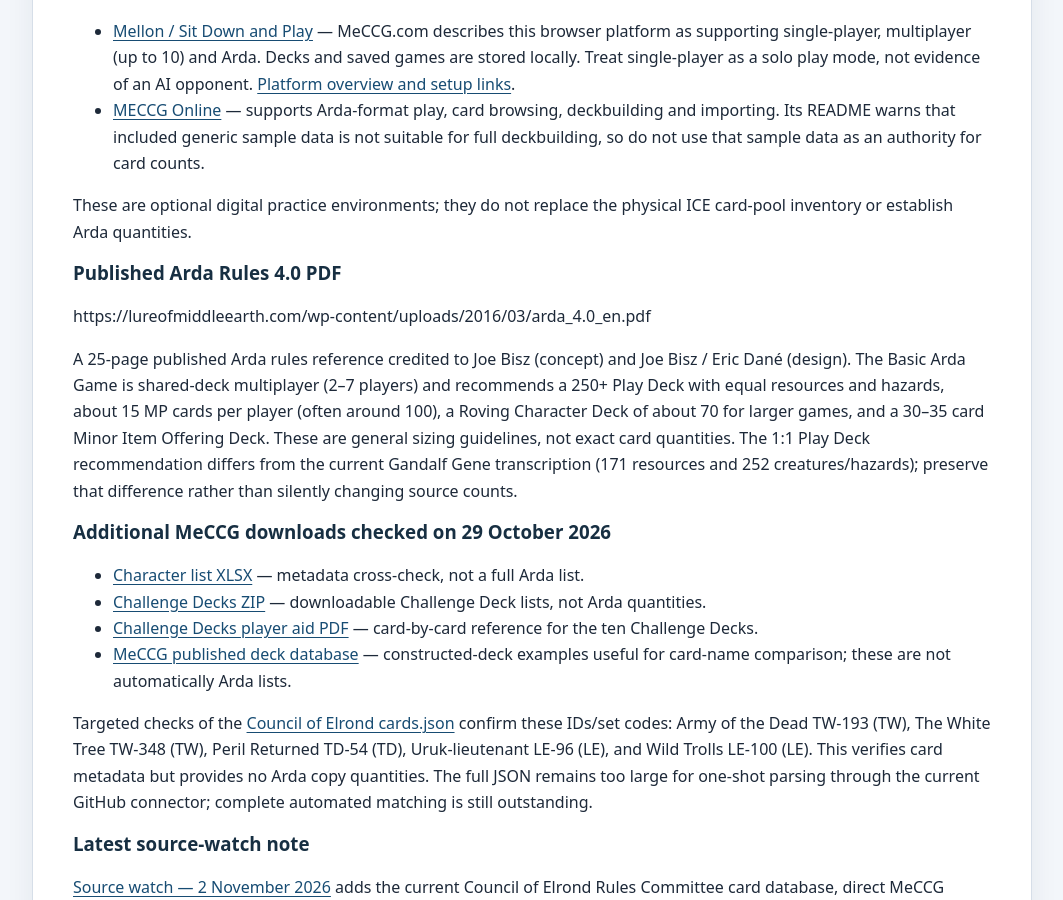
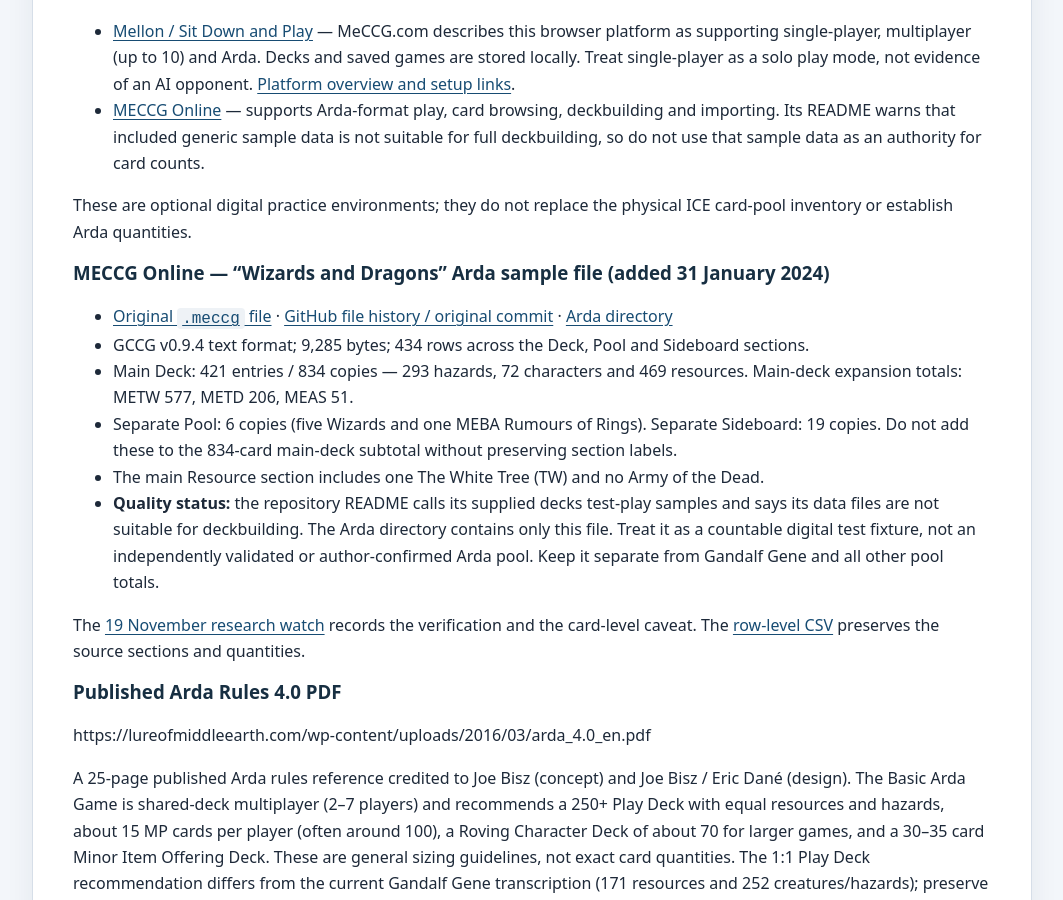
Before and after one commit to JamSpot/meccg-arda-master-database, a Jekyll site: the page built from docs/sources.md, in a window 1280 px wide and 900 px high, scrolled down 4736 px. Shown: the whole window, without its empty margins (108-1171 px from the left). Built offline with Jekyll 4.4.1, drawn with Linux system fonts in a browser that asks for light colours; our own code applies the rules of GitHub Pages for plain Markdown files.

Commit message:
Register MECCG Online Arda sample file with provenance caveat

```diff
--- a/docs/sources.md
+++ b/docs/sources.md
@@ -108,6 +108,17 @@ Offline card gallery and deckbuilder for standard MECCG cards, with filters, loc
 - [MECCG Online](https://github.com/Heinrich-Barth/meccg-online) — supports Arda-format play, card browsing, deckbuilding and importing. Its README warns that included generic sample data is not suitable for full deckbuilding, so do not use that sample data as an authority for card counts.
 
 These are optional digital practice environments; they do not replace the physical ICE card-pool inventory or establish Arda quantities.
+
+### MECCG Online — “Wizards and Dragons” Arda sample file (added 31 January 2024)
+
+- [Original `.meccg` file](https://raw.githubusercontent.com/Heinrich-Barth/meccg-online/main/public/decks/Arda/Wizards%20and%20Dragons.meccg) · [GitHub file history / original commit](https://github.com/Heinrich-Barth/meccg-online/commit/ba6ea3fdbd560099cd1b12d001a7879acbae86a9) · [Arda directory](https://github.com/Heinrich-Barth/meccg-online/tree/main/public/decks/Arda)
+- GCCG v0.9.4 text format; 9,285 bytes; 434 rows across the Deck, Pool and Sideboard sections.
+- Main Deck: 421 entries / 834 copies — 293 hazards, 72 characters and 469 resources. Main-deck expansion totals: METW 577, METD 206, MEAS 51.
+- Separate Pool: 6 copies (five Wizards and one MEBA Rumours of Rings). Separate Sideboard: 19 copies. Do not add these to the 834-card main-deck subtotal without preserving section labels.
+- The main Resource section includes one The White Tree (TW) and no Army of the Dead.
+- **Quality status:** the repository README calls its supplied decks test-play samples and says its data files are not suitable for deckbuilding. The Arda directory contains only this file. Treat it as a countable digital test fixture, not an independently validated or author-confirmed Arda pool. Keep it separate from Gandalf Gene and all other pool totals.
+
+The [19 November research watch](research-watch-2026-11-19.html) records the verification and the card-level caveat. The [row-level CSV](../data/wizards-and-dragons-arda-pool-2024.csv) preserves the source sections and quantities.
 
 ### Published Arda Rules 4.0 PDF
 
```
